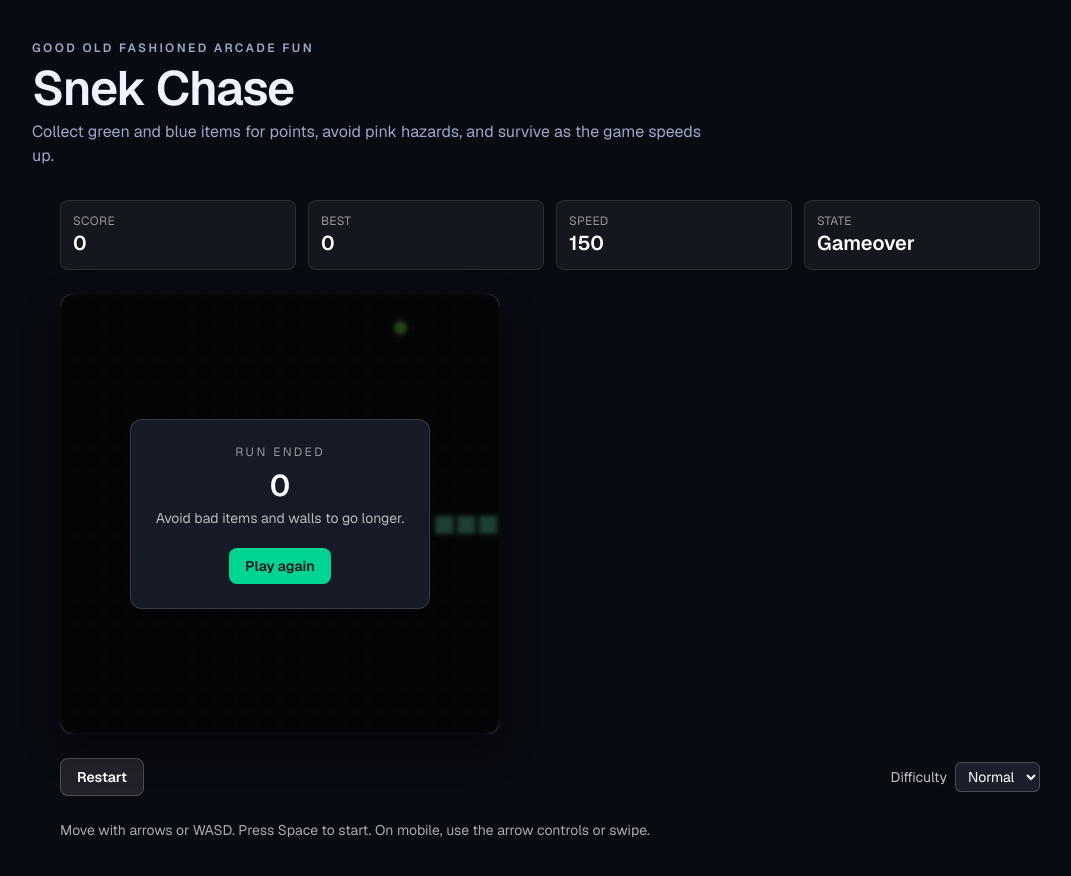
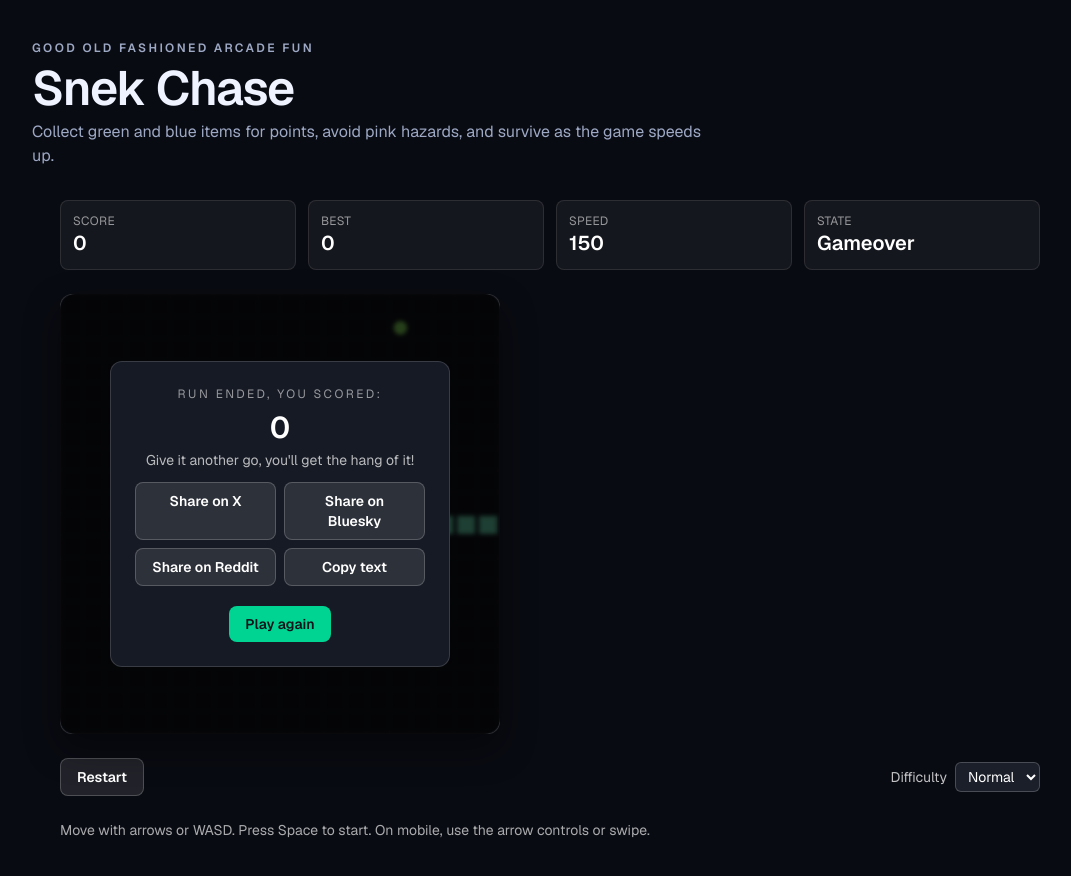
Before and after one commit to simonproudfootxyz/snek, a Next.js app: page / in a window 1280 px wide. Both pictures are taken after a click on the button "Start game". Shown: the top 876 px of the page, without its empty margins (90-1161 px from the left). Built offline with nearby package versions, Linux system fonts and the light colour scheme.

Commit message:
- add social sharing to game over modal

```diff
--- a/src/features/game/components/GameOverModal.tsx
+++ b/src/features/game/components/GameOverModal.tsx
@@ -1,15 +1,107 @@
+"use client";
+
+import { useMemo, useState } from "react";
+
 interface GameOverModalProps {
   score: number;
   onRestart: () => void;
 }
 
 export function GameOverModal({ score, onRestart }: GameOverModalProps) {
+  const [copied, setCopied] = useState(false);
+  const origin = typeof window === "undefined" ? "" : window.location.origin;
+  const shareMessage = useMemo(
+    () =>
+      `Let's go! Just scored ${score} on Snek! Think you can beat me? ${origin}`,
+    [origin, score],
+  );
+  const twitterShareUrl = useMemo(
+    () =>
+      `https://twitter.com/intent/tweet?text=${encodeURIComponent(shareMessage)}`,
+    [shareMessage],
+  );
+  const blueskyShareUrl = useMemo(
+    () =>
+      `https://bsky.app/intent/compose?text=${encodeURIComponent(shareMessage)}`,
+    [shareMessage],
+  );
+  const redditShareUrl = useMemo(() => {
+    const fallbackUrl = "https://snek.game";
+    const postUrl = origin || fallbackUrl;
+    return `https://www.reddit.com/submit?url=${encodeURIComponent(postUrl)}&title=${encodeURIComponent(shareMessage)}`;
+  }, [origin, shareMessage]);
+
+  async function handleCopy(): Promise<void> {
+    if (typeof navigator === "undefined" || !navigator.clipboard) {
+      return;
+    }
+    await navigator.clipboard.writeText(shareMessage);
+    setCopied(true);
+    window.setTimeout(() => setCopied(false), 1600);
+  }
+
+  const getEndingQuip = (scoreValue: number): string => {
+    if (scoreValue === 0) {
+      return "Give it another go, you'll get the hang of it!";
+    }
+    if (scoreValue < 50) {
+      return "You're getting the hang of it!";
+    }
+    if (scoreValue < 100) {
+      return "Getting better, keep going!";
+    }
+    if (scoreValue < 150) {
+      return "Yuuuuge! Keep it up!";
+    }
+    if (scoreValue < 200) {
+      return "You're a natural! I bet you can do even better next time!";
+    }
+    return "Woah, you're a pro! I bet next time you'll break your own record!";
+  };
+
   return (
     <div className="absolute inset-0 flex items-center justify-center rounded-2xl bg-black/72 backdrop-blur-[2px]">
-      <div className="w-[300px] rounded-xl border border-white/15 bg-[#161a24] p-6 text-center">
-        <p className="text-xs uppercase tracking-[0.2em] text-white/55">Run ended</p>
+      <div className="w-[340px] rounded-xl border border-white/15 bg-[#161a24] p-6 text-center">
+        <p className="text-xs uppercase tracking-[0.2em] text-white/55">
+          Run ended, you scored:
+        </p>
         <p className="mt-2 text-3xl font-semibold text-white">{score}</p>
-        <p className="mt-1 text-sm text-white/70">Avoid bad items and walls to go longer.</p>
+        <p className="mt-1 text-sm text-white/70">{getEndingQuip(score)}</p>
+        <div className="mt-3 grid grid-cols-2 gap-2 text-sm">
+          <a
+            href={twitterShareUrl}
+            target="_blank"
+            rel="noreferrer"
+            className="rounded-lg border border-white/20 bg-white/10 px-3 py-2 font-semibold text-white transition hover:bg-white/20"
+          >
+            Share on X
+          </a>
+          <a
+            href={blueskyShareUrl}
+            target="_blank"
+            rel="noreferrer"
+            className="rounded-lg border border-white/20 bg-white/10 px-3 py-2 font-semibold text-white transition hover:bg-white/20"
+          >
+            Share on Bluesky
+          </a>
+          <a
+            href={redditShareUrl}
+            target="_blank"
+            rel="noreferrer"
+            className="rounded-lg border border-white/20 bg-white/10 px-3 py-2 font-semibold text-white transition hover:bg-white/20"
+          >
+            Share on Reddit
+          </a>
+          <button
+            type="button"
+            onClick={() => {
+              void handleCopy();
+            }}
+            className="rounded-lg border border-white/20 bg-white/10 px-3 py-2 font-semibold text-white transition hover:bg-white/20"
+          >
+            {copied ? "Copied!" : "Copy text"}
+          </button>
+        </div>
         <button
           type="button"
           onClick={onRestart}
```
